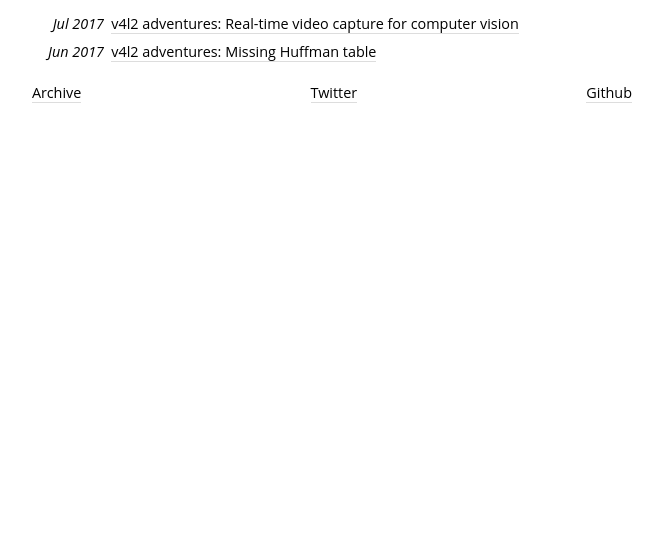
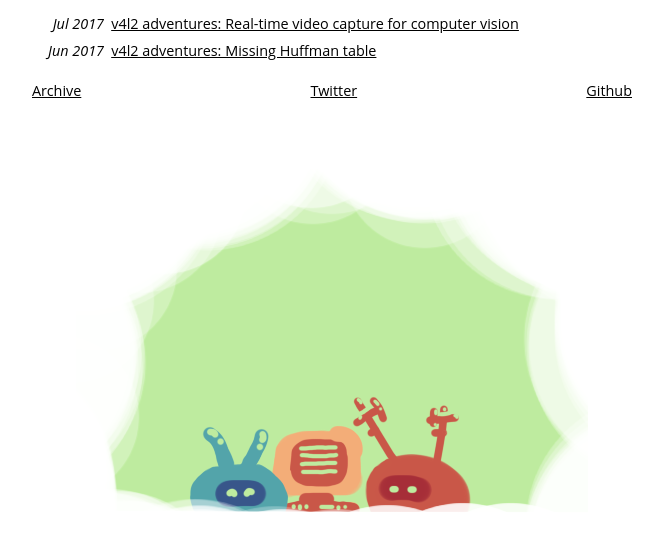
Before and after one commit to lightbits/lightbits.github.io, a PHP site: page / in a window 1280 px wide. Shown: the top 551 px of the page, without its empty margins (308-971 px from the left). Run offline with PHP 8.4, Linux system fonts and the light colour scheme.

Commit message:
background image, link border bottoms

```diff
--- a/index.html
+++ b/index.html
@@ -17,5 +17,7 @@
 <a href="https://github.com/lightbits">Github</a>
 </div>
 
+<img src="bg.png"/>
+
 </body>
 </html>
--- a/style.css
+++ b/style.css
@@ -4,7 +4,6 @@ p         { line-height: 150%; }
 .post     { display: flex; padding-bottom: .5em;}
 .date     { font-style:italic; width: 5em; text-align: right; padding-right: .5em;}
 .footer   { display:flex; flex-direction:row; justify-content:space-between; padding-top: 1em; padding-bottom: 1em; }
-a         { text-decoration:none; border-bottom: 1px solid #ddd; }
 a:link    { color: #000; }
 a:visited { color: #880088; }
 a:hover   { color: #E44F46; }
```
Also changed, not shown: bg.png (added), 1 other file.
